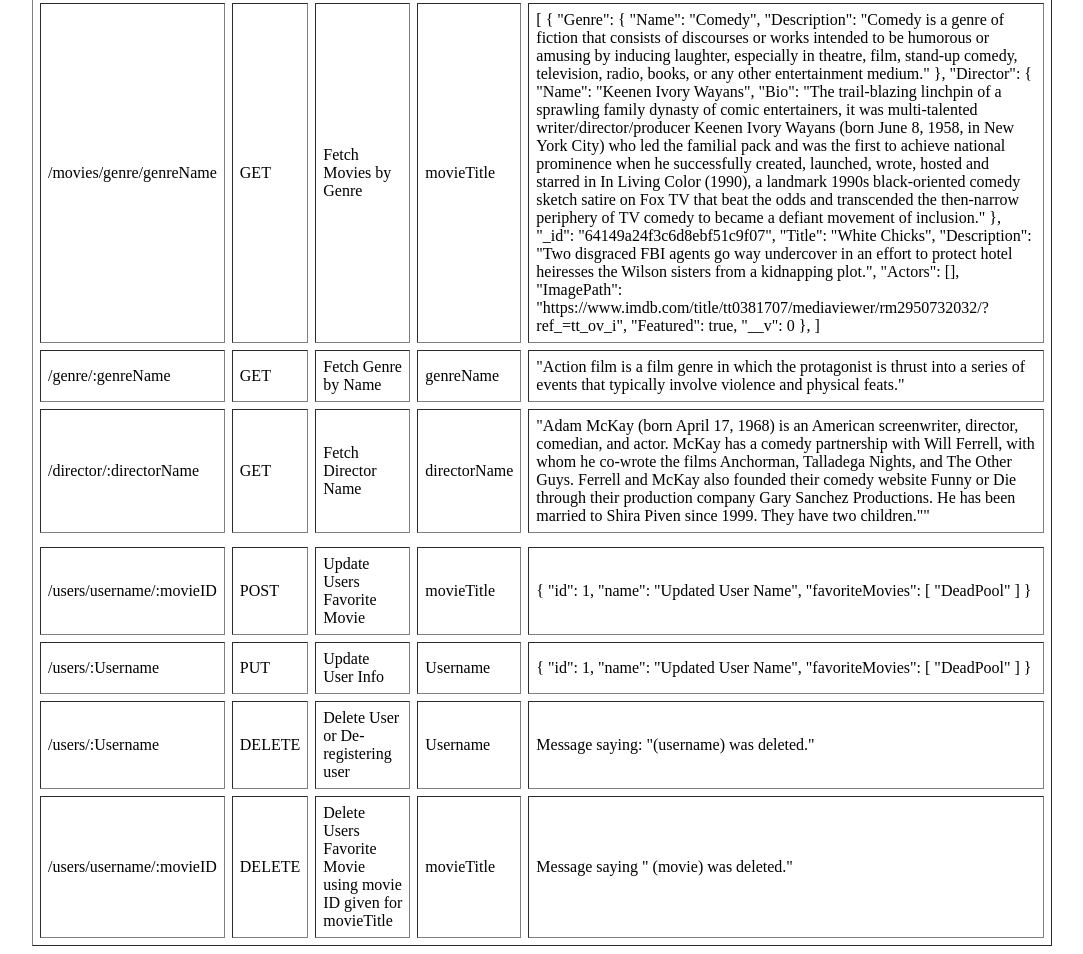
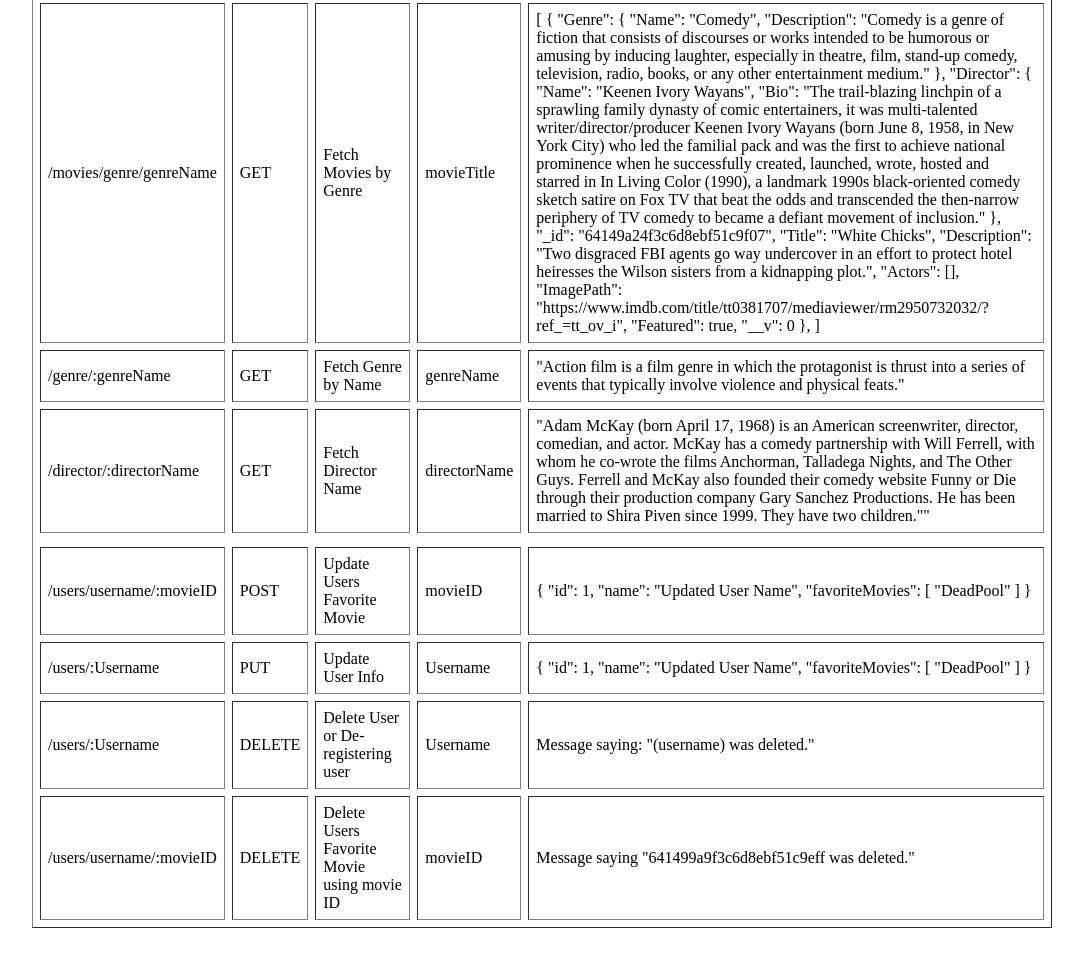
Before and after one commit to Joemegz/movie_api, a website: page public/documentation.html in a window 1280 px wide. Shown: the part 1665-2619 px from the top of the page, without its empty margins (98-1181 px from the left). Drawn offline with Linux system fonts and the light colour scheme.

Commit message:
updated documentation with new code

```diff
--- a/public/documentation.html
+++ b/public/documentation.html
@@ -243,7 +243,7 @@
            <td>/users/username/:movieID</td>
            <td>POST</td>
            <td>Update Users Favorite Movie</td>
-           <td>movieTitle</td>
+           <td>movieID</td>
            <td>
                {
                  "id": 1,
@@ -283,10 +283,10 @@
     <tr>
     <td>/users/username/:movieID</td>
      <td>DELETE</td>
-     <td>Delete Users Favorite Movie using movie ID given for movieTitle</td>
-     <td>movieTitle</td>
+     <td>Delete Users Favorite Movie using movie ID</td>
+     <td>movieID</td>
      <td>
-        Message saying " (movie) was deleted."
+        Message saying "641499a9f3c6d8ebf51c9eff was deleted."
      </td>
     </tr>
    </table>
```
